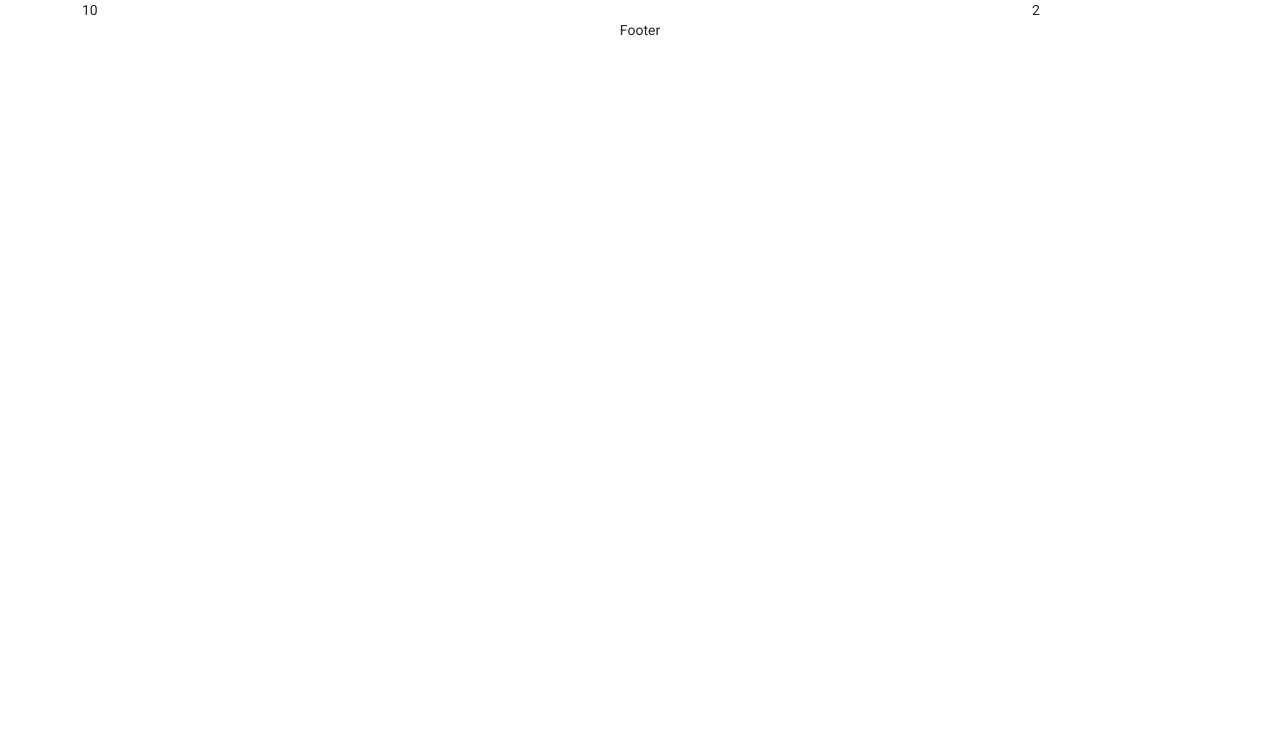
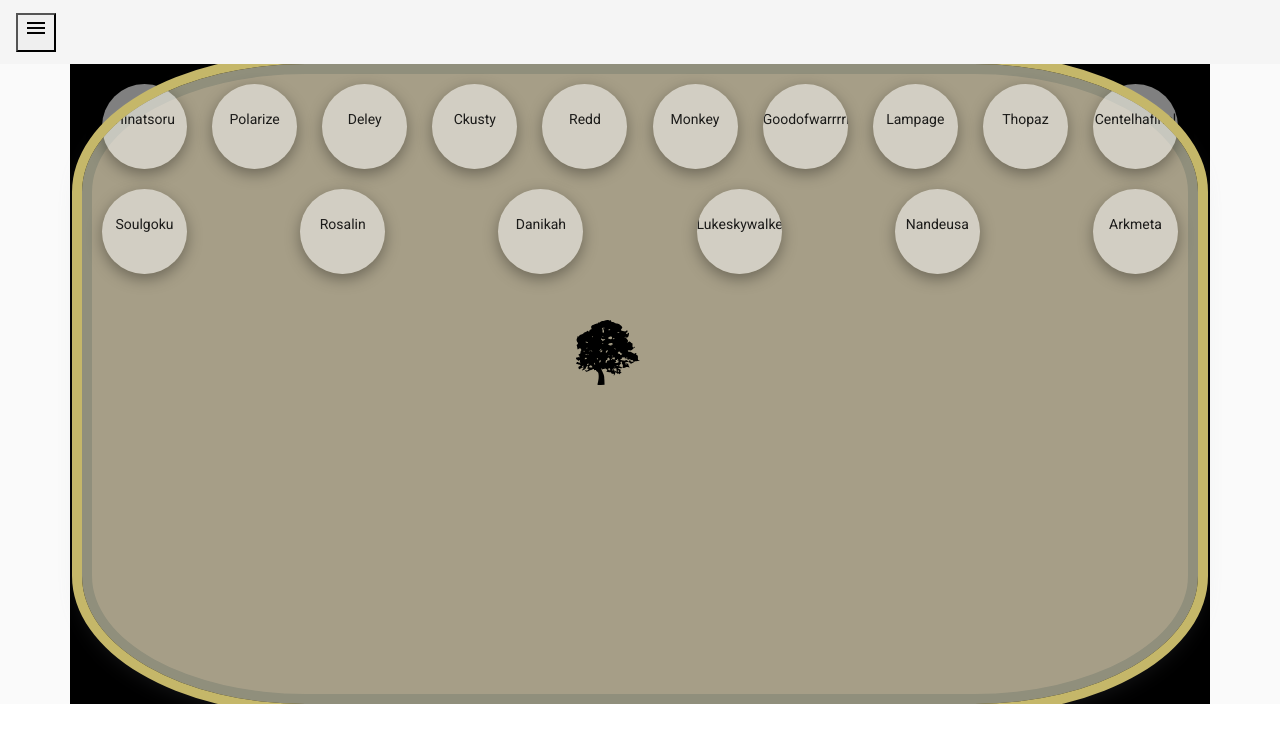
Before and after one commit to natanarcosta/lao-utils, an Angular app: page /home/tranquil in a window 1280 px wide. Shown: the top 742 px of the page. Built offline with nearby package versions, Linux system fonts and the light colour scheme.

Commit message:
Starting tranquil island map

```diff
--- a/src/app/pages/home/home.component.html
+++ b/src/app/pages/home/home.component.html
@@ -1 +1,38 @@
-<router-outlet></router-outlet>
+<mat-toolbar>
+  <button mat-icon-button (click)="snav.toggle()" style="position: absolute">
+    <mat-icon>menu</mat-icon>
+  </button>
+  <div class="row justify-content-center" style="width: 100vw">
+    <div class="col-6 align-self-center">
+      <div class="col-auto align-self-center">
+        <img class="toolbar-logo" src="" />
+      </div>
+    </div>
+  </div>
+</mat-toolbar>
+
+<mat-sidenav-container>
+  <mat-sidenav
+    #snav
+    mode="over"
+    fixedInViewport="true"
+    fixedTopGap="56"
+    disableClose="false"
+    class="custom-sidenav"
+  >
+    <mat-nav-list>
+      <a mat-list-item [routerLink]="['/home/tranquil']" (click)="snav.close()"
+        ><mat-icon>payments</mat-icon> Tranquil</a
+      >
+      <hr />
+      <a mat-list-item [routerLink]="['/home/argos']" (click)="snav.close()"
+        ><mat-icon>list</mat-icon> Argos</a
+      >
+    </mat-nav-list>
+  </mat-sidenav>
+
+  >
+  <mat-sidenav-content>
+    <router-outlet></router-outlet>
+  </mat-sidenav-content>
+</mat-sidenav-container>
--- a/src/app/pages/tranquil/tranquil.component.html
+++ b/src/app/pages/tranquil/tranquil.component.html
@@ -1,7 +1,21 @@
 <div class="container">
   <div class="row justify-content-center">
-    <div class="col-10">10</div>
-    <div class="col-2">2</div>
+    <div class="col">
+      <div class="map-container">
+        <div><img src="../../../assets/tree.svg" id="tree" /></div>
+        <div *ngIf="characters.length" class="char-container">
+          <div
+            *ngFor="let char of characters"
+            class="char-widget"
+            cdkDrag
+            cdkDragBoundary=".map-container"
+          >
+            <div>
+              <p>{{ char.name }}</p>
+            </div>
+          </div>
+        </div>
+      </div>
+    </div>
   </div>
-  <div class="row justify-content-center">Footer</div>
 </div>
--- a/src/app/pages/tranquil/tranquil.component.scss
+++ b/src/app/pages/tranquil/tranquil.component.scss
@@ -0,0 +1,39 @@
+.map-container {
+  width: auto;
+  height: 80vh;
+  background-color: #a69e87;
+  box-shadow: rgba(149, 157, 165, 0.2) 0px 8px 24px;
+  outline: #c5b769 10px solid;
+  border: #908f7c 10px solid;
+  border-radius: 20%;
+}
+
+.char-widget {
+  width: 85px;
+  height: 85px;
+  border-radius: 50%;
+  text-align: center;
+  line-height: 5;
+  white-space: nowrap;
+  overflow: hidden;
+  text-overflow: ellipsis;
+  box-shadow: rgba(0, 0, 0, 0.35) 0px 5px 15px;
+  cursor: pointer;
+  margin: 10px;
+  background-color: rgba(255, 255, 255, 0.5);
+}
+
+.char-container {
+  display: flex;
+  justify-content: space-between;
+  flex-wrap: wrap;
+}
+
+#tree {
+  width: 5%;
+  //   margin-left: 45%;
+  //   margin-top: 30%;
+  position: absolute;
+  left: 45%;
+  top: 40%;
+}
--- a/src/app/pages/tranquil/tranquil.component.ts
+++ b/src/app/pages/tranquil/tranquil.component.ts
@@ -1,15 +1,122 @@
+import {
+  CdkDragDrop,
+  moveItemInArray,
+  transferArrayItem,
+} from '@angular/cdk/drag-drop';
 import { Component, OnInit } from '@angular/core';
+export interface CharData {
+  name: string;
+  ilvl: number;
+  class: string;
+}
 
 @Component({
   selector: 'app-tranquil',
   templateUrl: './tranquil.component.html',
-  styleUrls: ['./tranquil.component.scss']
+  styleUrls: ['./tranquil.component.scss'],
 })
 export class TranquilComponent implements OnInit {
+  characters: CharData[] = [
+    {
+      name: 'Hinatsoru',
+      ilvl: 1485,
+      class: 'scrapper',
+    },
+    {
+      name: 'Polarize',
+      ilvl: 1475,
+      class: 'shadowhuneter',
+    },
+    {
+      name: 'Deley',
+      ilvl: 1475,
+      class: 'paladin',
+    },
+    {
+      name: 'Ckusty',
+      ilvl: 1490,
+      class: 'sorceress',
+    },
+    {
+      name: 'Redd',
+      ilvl: 1495,
+      class: 'deathblade',
+    },
+    {
+      name: 'Monkey',
+      ilvl: 1500,
+      class: 'striker',
+    },
+    {
+      name: 'Goodofwarrrrrr',
+      ilvl: 1475,
+      class: 'berserker',
+    },
+    {
+      name: 'Lampage',
+      ilvl: 1475,
+      class: 'paladin',
+    },
+    {
+      name: 'Thopaz',
+      ilvl: 1490,
+      class: 'wardancer',
+    },
+    {
+      name: 'Centelhafinal',
+      ilvl: 1490,
+      class: 'sorceress',
+    },
+    {
+      name: 'Soulgoku',
+      ilvl: 1495,
+      class: 'soulfist',
+    },
+    {
+      name: 'Rosalin',
+      ilvl: 1480,
+      class: 'wardancer',
+    },
+    {
+      name: 'Danikah',
+      ilvl: 1475,
+      class: 'scrapper',
+    },
+    {
+      name: 'Lukeskywalker',
+      ilvl: 1480,
+      class: 'gunlancer',
+    },
+    {
+      name: 'Nandeusa',
+      ilvl: 1490,
+      class: 'wardancer',
+    },
+    {
+      name: 'Arkmeta',
+      ilvl: 1490,
+      class: 'sorceress',
+    },
+  ];
 
-  constructor() { }
+  constructor() {}
 
-  ngOnInit(): void {
+  ngOnInit(): void {}
+
+  drop(event: any) {
+    if (event.previousContainer === event.container) {
+      moveItemInArray(
+        event.container.data,
+        event.previousIndex,
+        event.currentIndex
+      );
+    } else {
+      transferArrayItem(
+        event.previousContainer.data,
+        event.container.data,
+        event.previousIndex,
+        event.currentIndex
+      );
+    }
   }
-
 }
--- a/src/app/pages/tranquil/tranquil.module.ts
+++ b/src/app/pages/tranquil/tranquil.module.ts
@@ -2,9 +2,10 @@ import { NgModule } from '@angular/core';
 import { CommonModule } from '@angular/common';
 import { TranquilComponent } from './tranquil.component';
 import { TranquilRoutingModule } from './tranquil-routing.module';
+import { DragDropModule } from '@angular/cdk/drag-drop';
 
 @NgModule({
   declarations: [TranquilComponent],
-  imports: [CommonModule, TranquilRoutingModule],
+  imports: [CommonModule, TranquilRoutingModule, DragDropModule],
 })
 export class TranquilModule {}
--- a/src/styles.scss
+++ b/src/styles.scss
@@ -12,3 +12,7 @@ body {
 .debug {
   border: 1px red solid;
 }
+
+.container {
+  background-color: black;
+}
```
Also changed, not shown: src/app/pages/home/home.module.ts (+12 -1 lines), src/assets/tree.svg (added).
